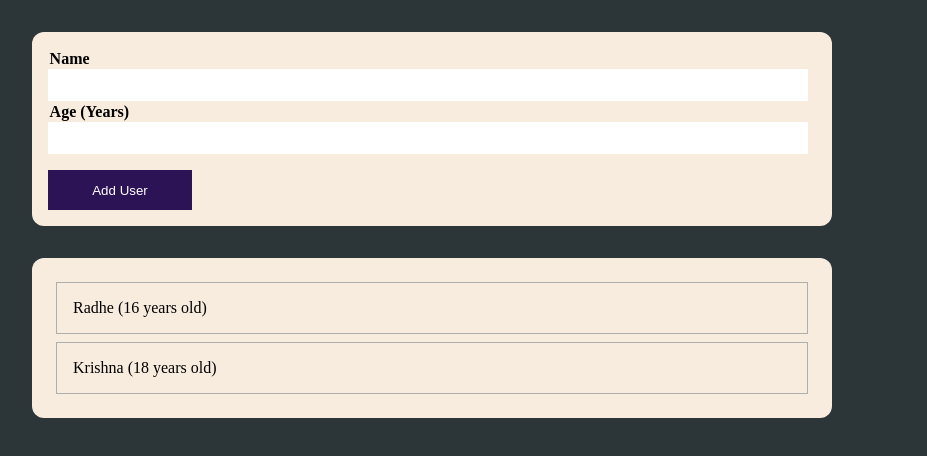
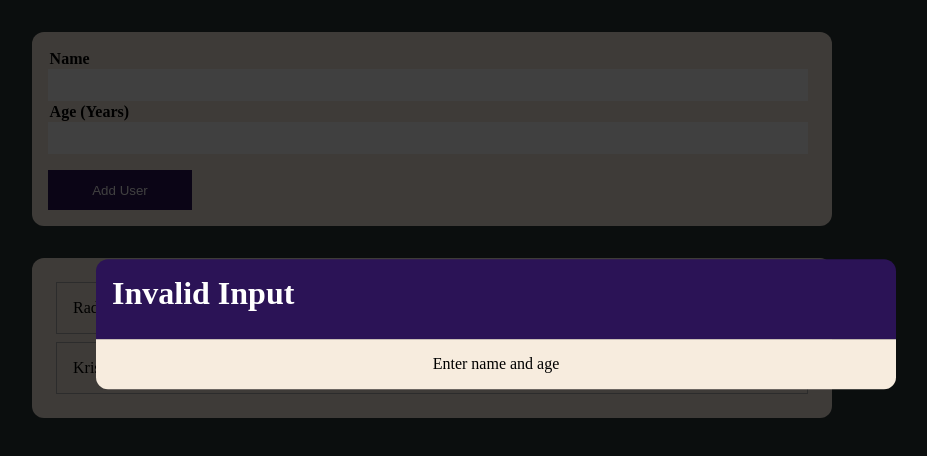
Before and after one commit to Aerial203/create-add-user-list, a React (Create React App) app: page / in a window 1280 px wide. Shown: the top 456 px of the page, without its empty margins (208-1135 px from the left). Built offline with nearby package versions, Linux system fonts and the light colour scheme.

Commit message:
Style Overlay

```diff
--- a/src/App.css
+++ b/src/App.css
@@ -14,6 +14,7 @@ body {
     width: 100vw;
     font-family: cursive;
     background-color: #2C3639;
+    position : relative;
     display: flex;
     justify-content: center;
     align-items: column;
--- a/src/Components/OverLay/OverLay.js
+++ b/src/Components/OverLay/OverLay.js
@@ -7,8 +7,8 @@ const OverLay = (props) => {
         <div className={style.overLay__header}>
           <h1 className={style.overlay__heading}>Invalid Input</h1>
         </div>
-        <div>
-          <p>{props.text}</p>
+        <div className={style.overlay__subheader}>
+          <p className={style.overlay__subheading}>{props.text}</p>
         </div>
       </div>
     </div>
--- a/src/Components/OverLay/OverLay.module.css
+++ b/src/Components/OverLay/OverLay.module.css
@@ -1,17 +1,20 @@
 .overlay__outer-layer {
-    height: 100vh;
-    width: 100vw;
-    display: flex;
-    justify-content: center;
-    align-items: center;
+    position: absolute;
+    left: 0;
+    right: 0;
+    top: 0;
+    bottom: 0;
+    background-color: rgba(0, 0, 0, .75);
 }
 
 .overlay__container {
-    background-color: #F7ECDE;
+    position: absolute;
+    left: 25%;
+    top: 27%;
+    transform: translate(-2%, 18%);
     width: 50rem;
     height: 15rem;
     border-radius: 12px;
-    z-index: 1;
 }
 
 .overLay__header {
@@ -23,7 +26,18 @@
 
 .overlay__heading {
     margin: 0;
-    color: white;
+    color: #fff;
     padding: 1rem;
     text-align: left;
 }
+
+.overlay__subheader {
+    text-align: left;
+}
+
+.overlay__subheading {
+    margin: 0;
+    border-radius: 0;
+    border-bottom-left-radius: 12px;
+    border-bottom-right-radius: 12px;
+}
--- a/src/Components/UserInput/UserForm.js
+++ b/src/Components/UserInput/UserForm.js
@@ -1,4 +1,5 @@
 import React, { useState } from "react"
+import OverLay from "../OverLay/OverLay"
 import style from "./UserForm.module.css"
 
 const UserForm = (props) => {
@@ -38,6 +39,8 @@ const UserForm = (props) => {
   }
 
   return (
+    <div className={style.container}>
+      <OverLay text="Enter name and age" />
       <form onSubmit={handleSubmit}>
         <div className="form-group">
           <label className={style.name}>Name</label>
@@ -51,6 +54,7 @@ const UserForm = (props) => {
           </button>
         </div>
       </form>
+    </div>
   )
 }
 
```
Lines whose indentation alone changed are shown as unchanged.
